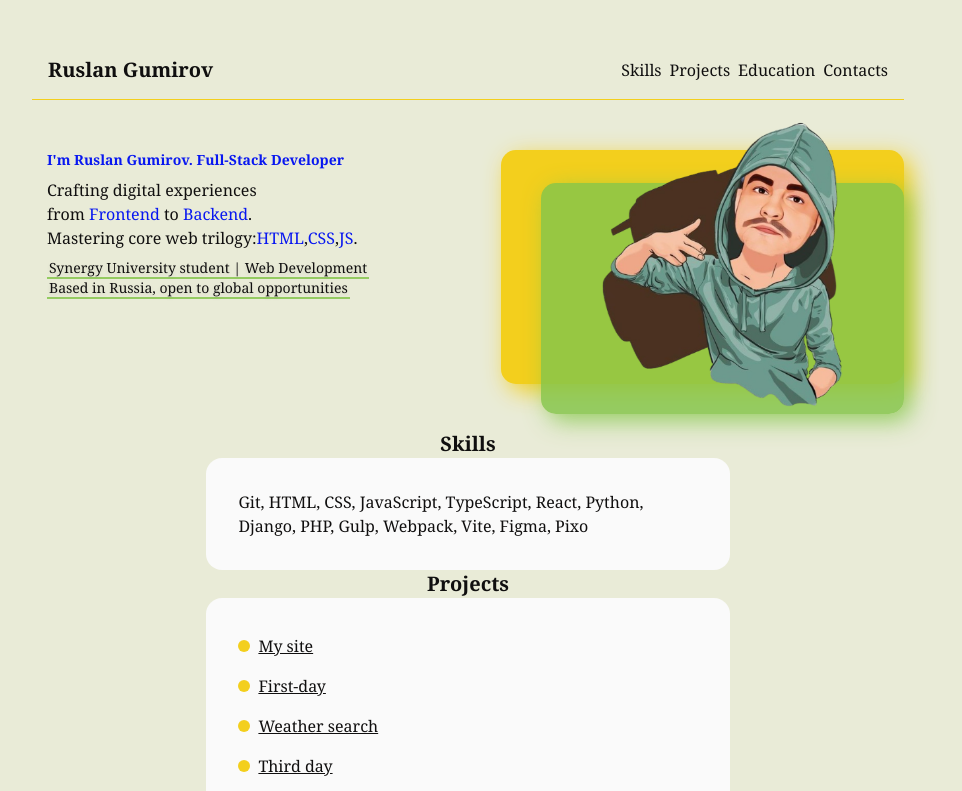
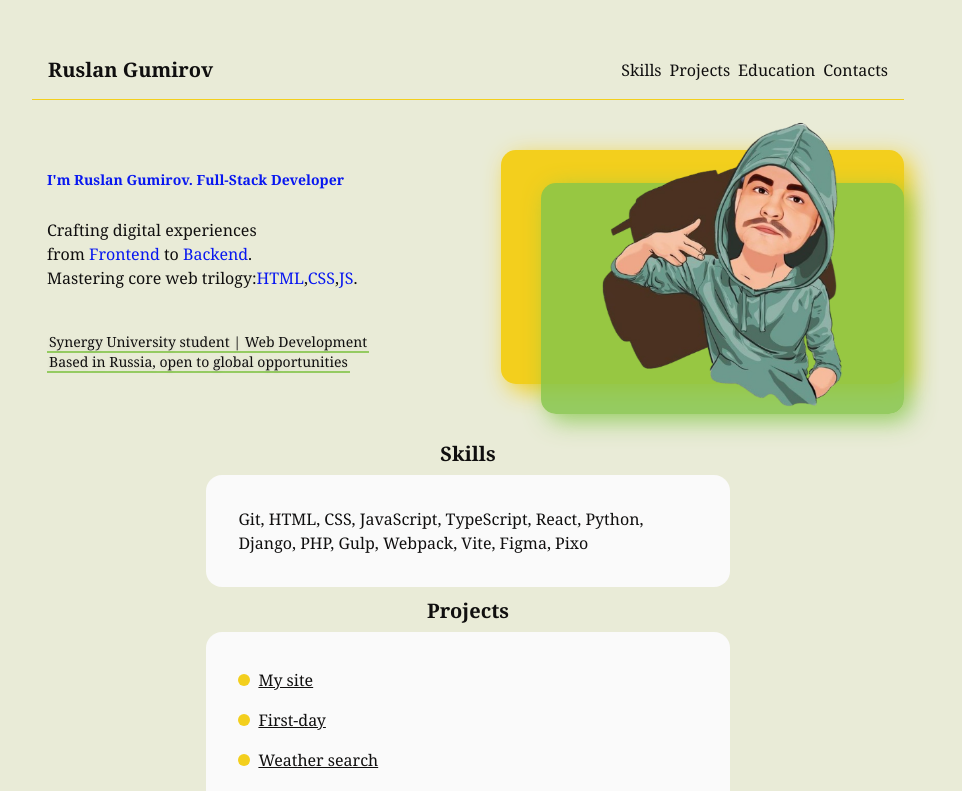
Before and after one commit to gumirus/about_me, a React (Vite) app: page / in a window 1280 px wide. Shown: the top 791 px of the page, without its empty margins (172-1134 px from the left). Built offline with nearby package versions, Linux system fonts and the light colour scheme.

Commit message:
fix corrections css2

```diff
--- a/src/components/Greetings.jsx
+++ b/src/components/Greetings.jsx
@@ -5,7 +5,7 @@ export default function Greetings() {
         <span className="greetings-first-line">
           I'm Ruslan Gumirov. Full-Stack Developer
         </span>
-        <h1>
+        <h2>
           Crafting digital experiences
           <br />
           from <span className="greetings-second-line">Frontend</span> to
@@ -15,7 +15,7 @@ export default function Greetings() {
           <span className="greetings-second-line">HTML</span>,
           <span className="greetings-second-line">CSS</span>,
           <span className="greetings-second-line">JS</span>.
-        </h1>
+        </h2>
         <span className="greetings-third-line">
           <span className="greetings-bold-line">
             Synergy University student | Web Development
--- a/src/index.css
+++ b/src/index.css
@@ -156,11 +156,26 @@ body {
   margin-left: 15px;
 }
 
+.greetings-first-line{
+  margin-top: 20px;
+  margin-bottom: 10px;
+}
+
+h2{
+  margin-top: 10px;
+  margin-bottom: 7px;
+}
+
 .section-greetings {
   display: flex;
   flex-direction: row;
   justify-content: space-between;
   align-items: flex-start;
+}
+
+.greetings-third-line{
+  margin-top: 27px;
+  margin-bottom: 18px;
 }
 
 .main-img {
```
